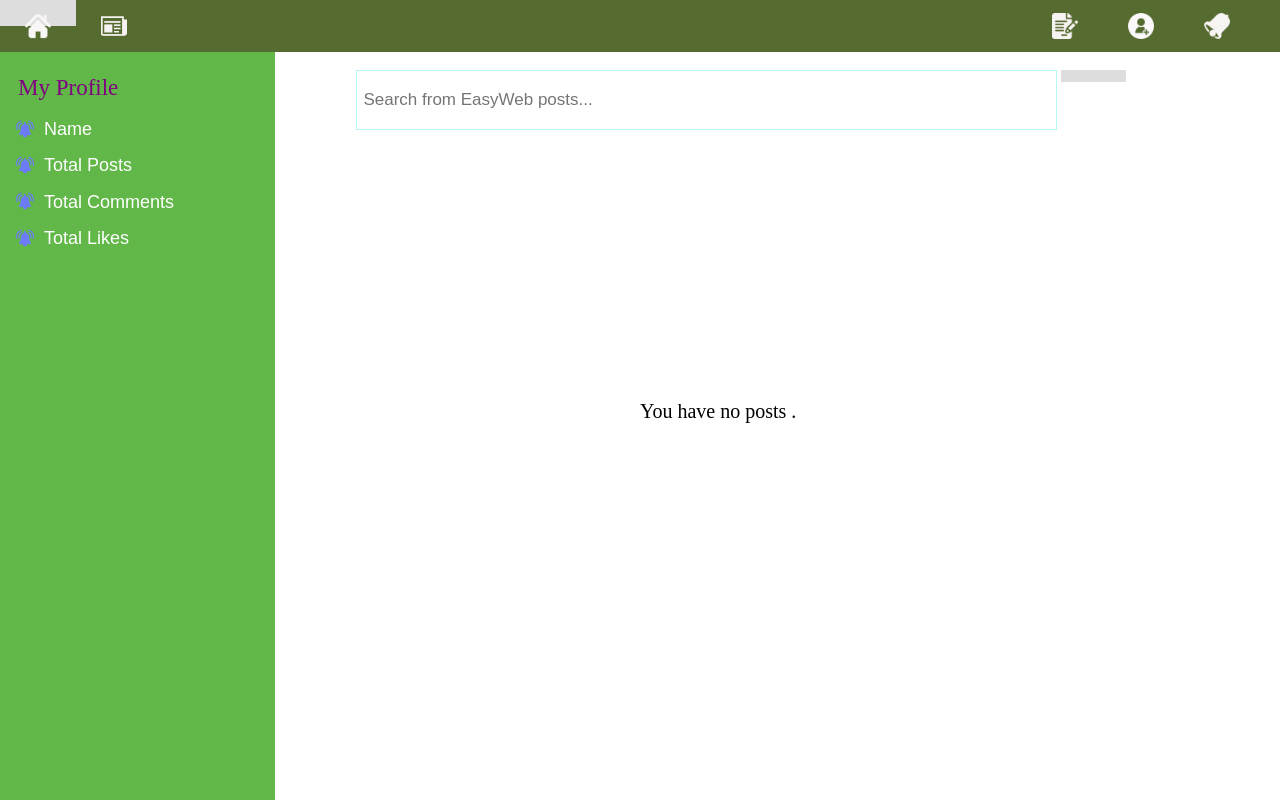
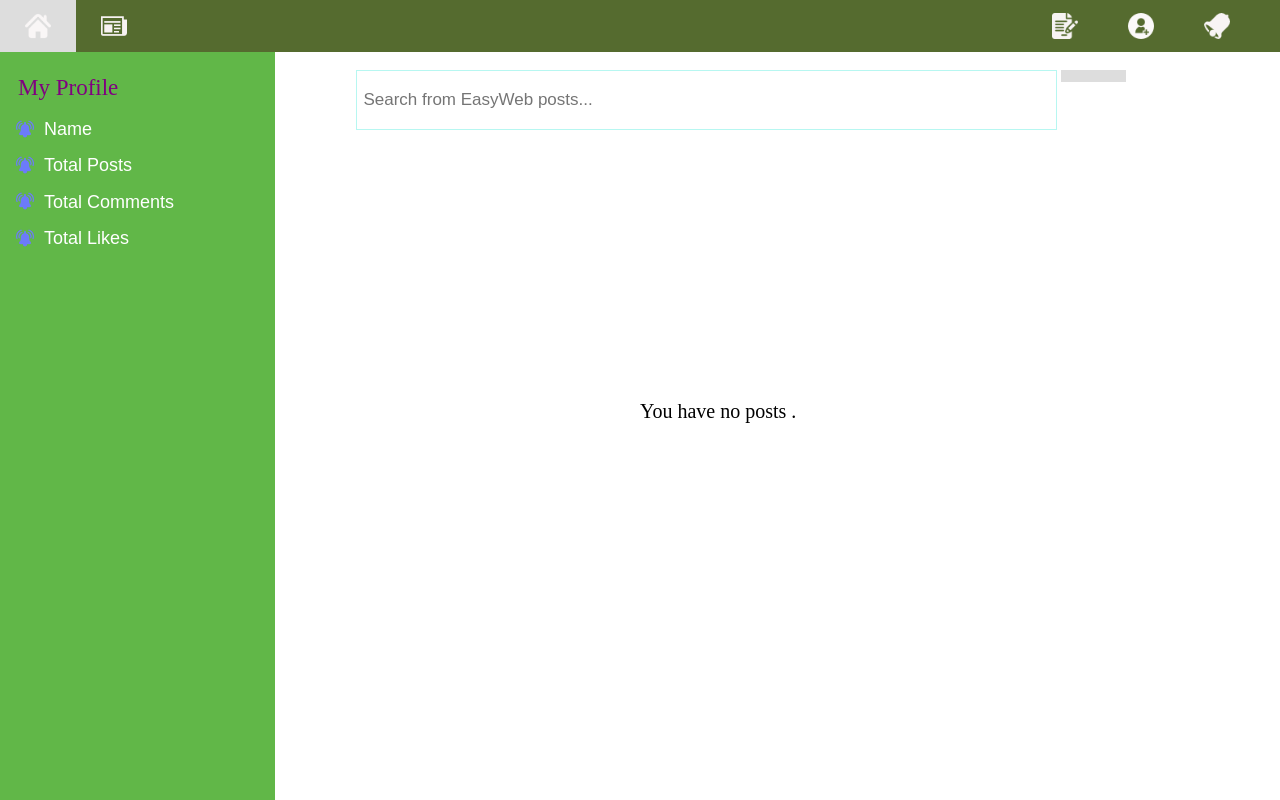
Before and after one commit to Vibhoru08/cms_project, a PHP site: page /dashboard.php in a window 1280 px wide, with the pointer over the restyled element. Run offline with PHP 8.4, Linux system fonts and the light colour scheme; the visitor is signed in with stand-in values (Sample User, id 1); data that the repository does not hold is empty.

Commit message:
Update dashboard.css

```diff
--- a/css/dashboard.css
+++ b/css/dashboard.css
@@ -11,7 +11,7 @@
 /* Style the links inside the navigation bar */
 .topnav a {
     float: left;
-    display: block;
+    display: block ;
     color: #f2f2f2;
     text-align: center;
     padding: 13px 25px 13px 25px;
@@ -22,9 +22,10 @@
 
 /* Change the color of links on hover */
 .topnav a:hover {
+
     background-color:  #ddd;
     color: black;
-    height: 26px;
+    display:block;
 }
 a.tn-small{
     font-size: 15px;
```
